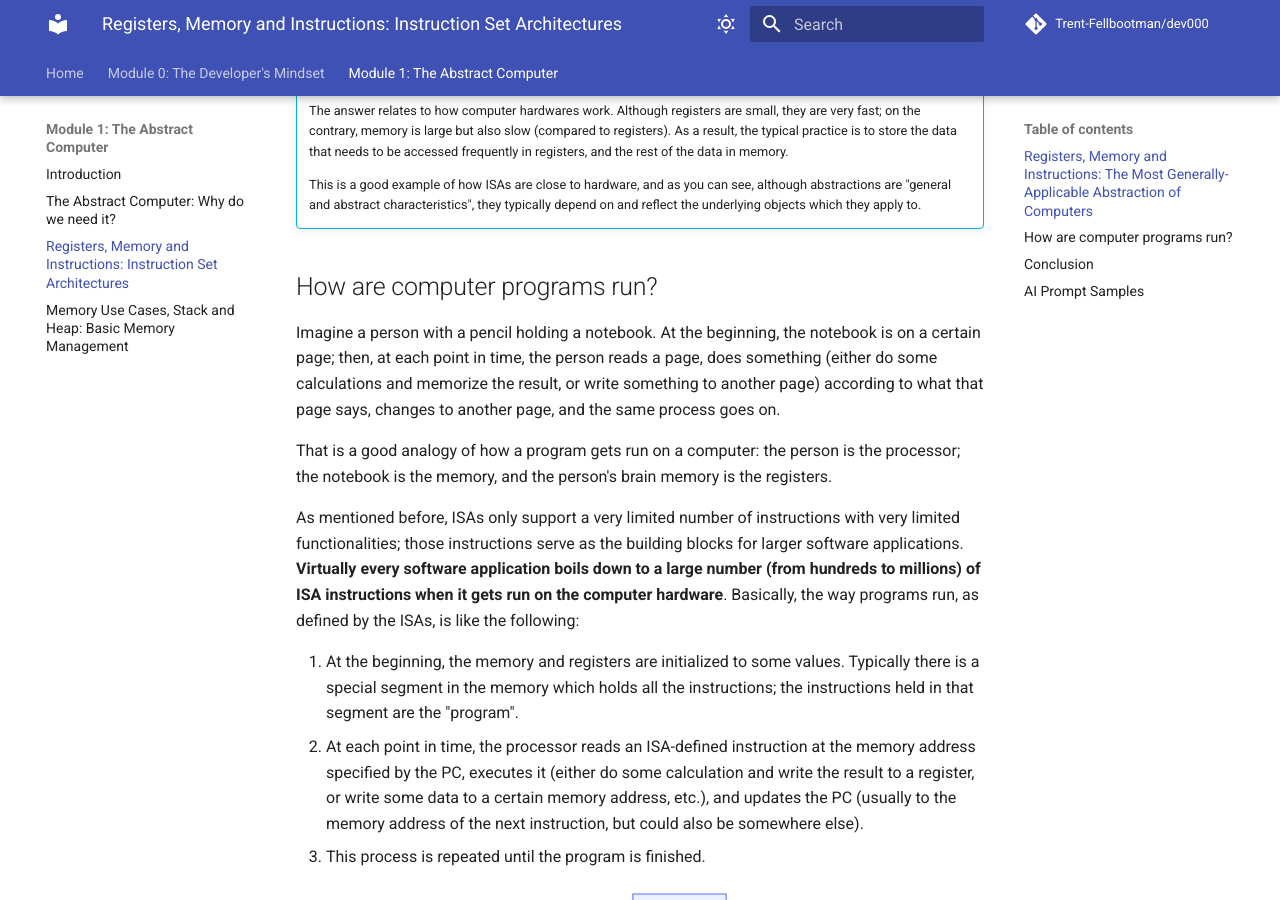
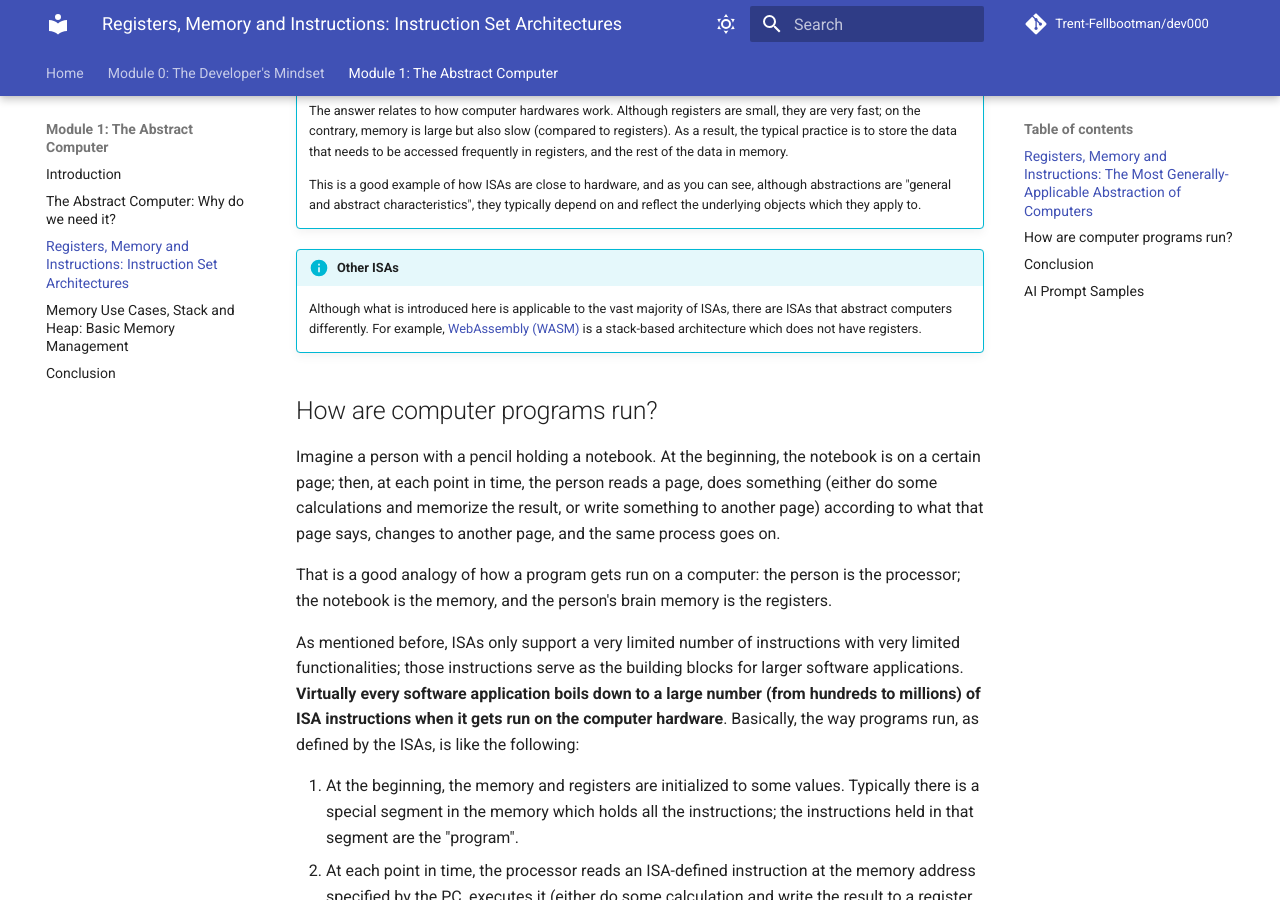
Before and after one commit to Trent-Fellbootman/dev000, an MkDocs documentation site: the page built from docs/abstract-computer/isa.md, in a window 1280 px wide and 900 px high, scrolled down 1626 px. Built offline with MkDocs 1.6.1 and Material for MkDocs 9.7.7, drawn with Linux system fonts in a browser that asks for light colours; comment, search, counter and statistics services are not loaded.

Commit message:
Add conclusion

```diff
--- a/docs/abstract-computer/isa.md
+++ b/docs/abstract-computer/isa.md
@@ -71,6 +71,13 @@
     This is a good example of how ISAs are close to hardware,
     and as you can see, although abstractions are "general and abstract characteristics",
     they typically depend on and reflect the underlying objects which they apply to.
+
+!!! info "Other ISAs"
+
+    Although what is introduced here is applicable to the vast majority of ISAs,
+    there are ISAs that abstract computers differently.
+    For example, [WebAssembly (WASM)](https://webassembly.org/)
+    is a stack-based architecture which does not have registers.
 
 ## How are computer programs run?
 
--- a/mkdocs.yml
+++ b/mkdocs.yml
@@ -78,3 +78,4 @@
     - abstract-computer/why-abstraction.md
     - abstract-computer/isa.md
     - abstract-computer/memory-use-cases-stack-heap.md
+    - abstract-computer/conclusion.md
```
Also changed, not shown: docs/abstract-computer/conclusion.md (added, +27 -0 lines), docs/abstract-computer/memory-use-cases-stack-heap.md (+19 -0 lines), 1 other file.
